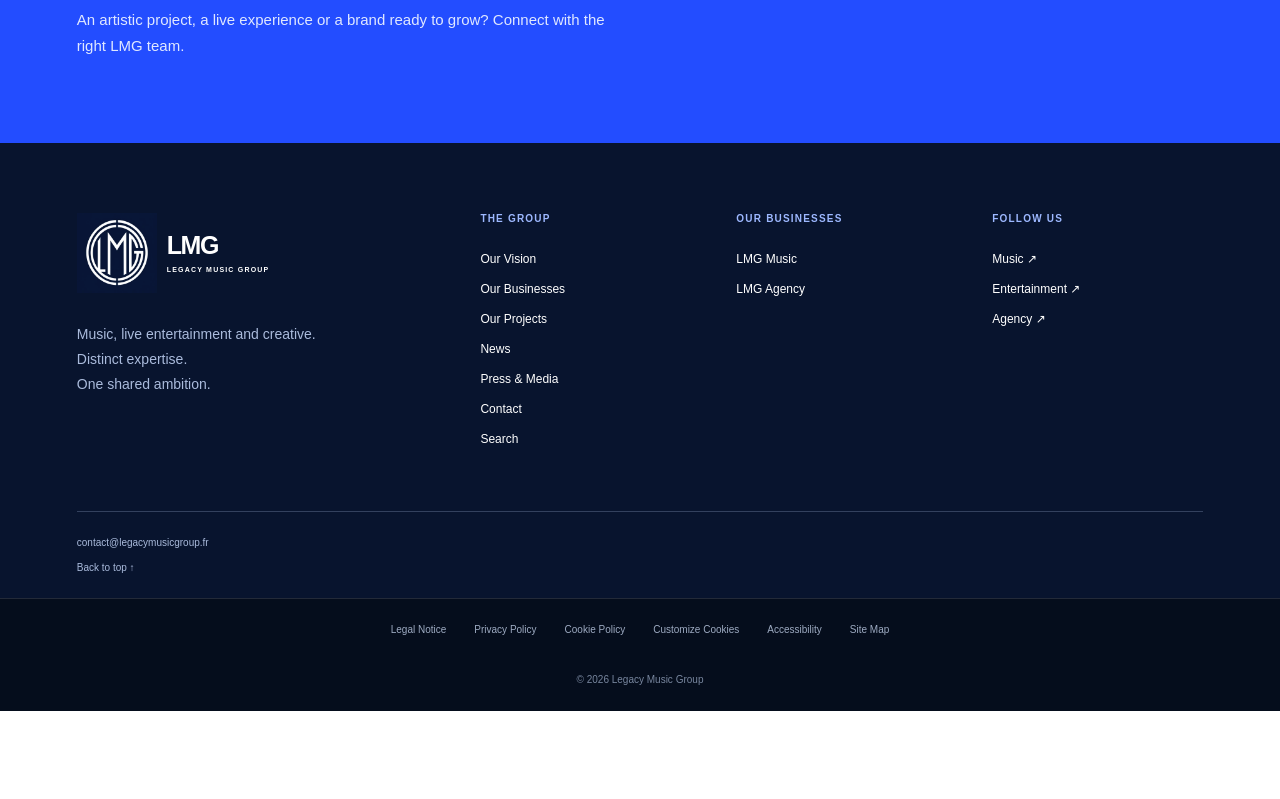
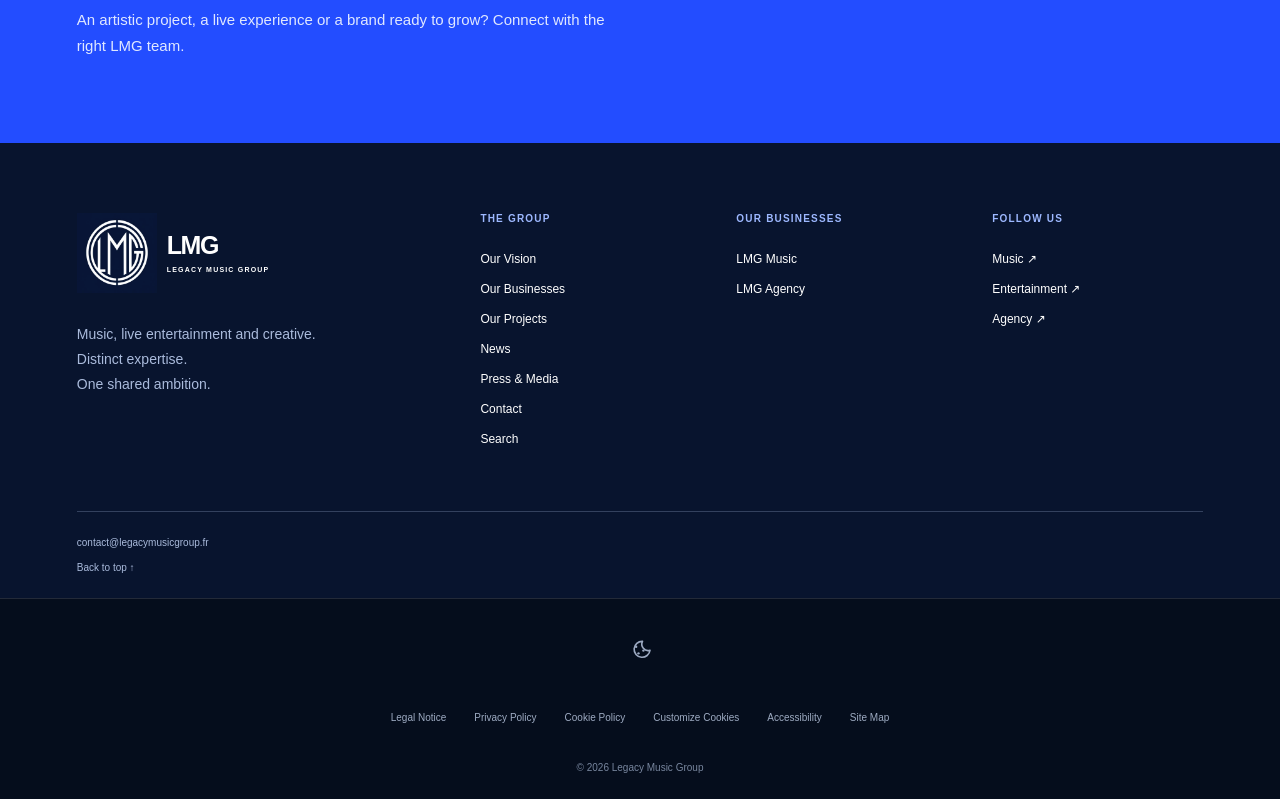
Before and after one commit to contactlmgmusic-cyber/lmg-group-portal, a Next.js app: page / in a window 1280 px wide. Shown: the part 3280-4079 px from the top of the page. Before the commit the page ends 3991 px from the top, so only its background shows below. Built offline with nearby package versions, Linux system fonts and the light colour scheme; no server answers.

Commit message:
feat: add cookie preferences shortcut to footer

```diff
--- a/app/globals.css
+++ b/app/globals.css
@@ -1136,3 +1136,40 @@
     white-space:normal;
   }
 }
+
+/* Footer cookie preferences trigger */
+
+.footer-cookie-trigger{
+  width:48px;
+  height:48px;
+  flex:0 0 48px;
+  display:grid;
+  place-items:center;
+  padding:0;
+  border:1px solid rgba(255,255,255,.35);
+  border-radius:50%;
+  background:#1457ff;
+  color:#fff;
+  cursor:pointer;
+  transition:
+    background .2s ease,
+    border-color .2s ease,
+    transform .2s ease;
+}
+
+.footer-cookie-trigger svg{
+  width:29px;
+  height:29px;
+}
+
+.footer-cookie-trigger:hover{
+  background:#fff;
+  color:#08142e;
+  border-color:#fff;
+  transform:scale(1.04);
+}
+
+.footer-cookie-trigger:focus-visible{
+  outline:2px solid #fff;
+  outline-offset:3px;
+}
--- a/components/SiteFooter.tsx
+++ b/components/SiteFooter.tsx
@@ -219,6 +219,38 @@ export default function SiteFooter() {
       </div>
 
       <div className="footer-legal">
+        <button
+  type="button"
+  className="footer-cookie-trigger"
+  onClick={openCookieSettings}
+  aria-label={
+    locale === "fr"
+      ? "Gérer mes préférences de cookies"
+      : "Customize cookie preferences"
+  }
+  title={
+    locale === "fr"
+      ? "Gérer mes cookies"
+      : "Customize Cookies"
+  }
+>
+  <svg
+    viewBox="0 0 32 32"
+    aria-hidden="true"
+  >
+    <path
+      d="M26.5 16.8A7 7 0 0 1 18.2 7a8.8 8.8 0 1 0 8.3 9.8Z"
+      fill="none"
+      stroke="currentColor"
+      strokeWidth="1.8"
+      strokeLinecap="round"
+      strokeLinejoin="round"
+    />
+    <circle cx="11.2" cy="13" r="1.3" fill="currentColor" />
+    <circle cx="13.8" cy="20.2" r="1.3" fill="currentColor" />
+    <circle cx="19.2" cy="17.2" r="1.3" fill="currentColor" />
+  </svg>
+</button>
         <nav
           className="footer-legal-links"
           aria-label={
```
